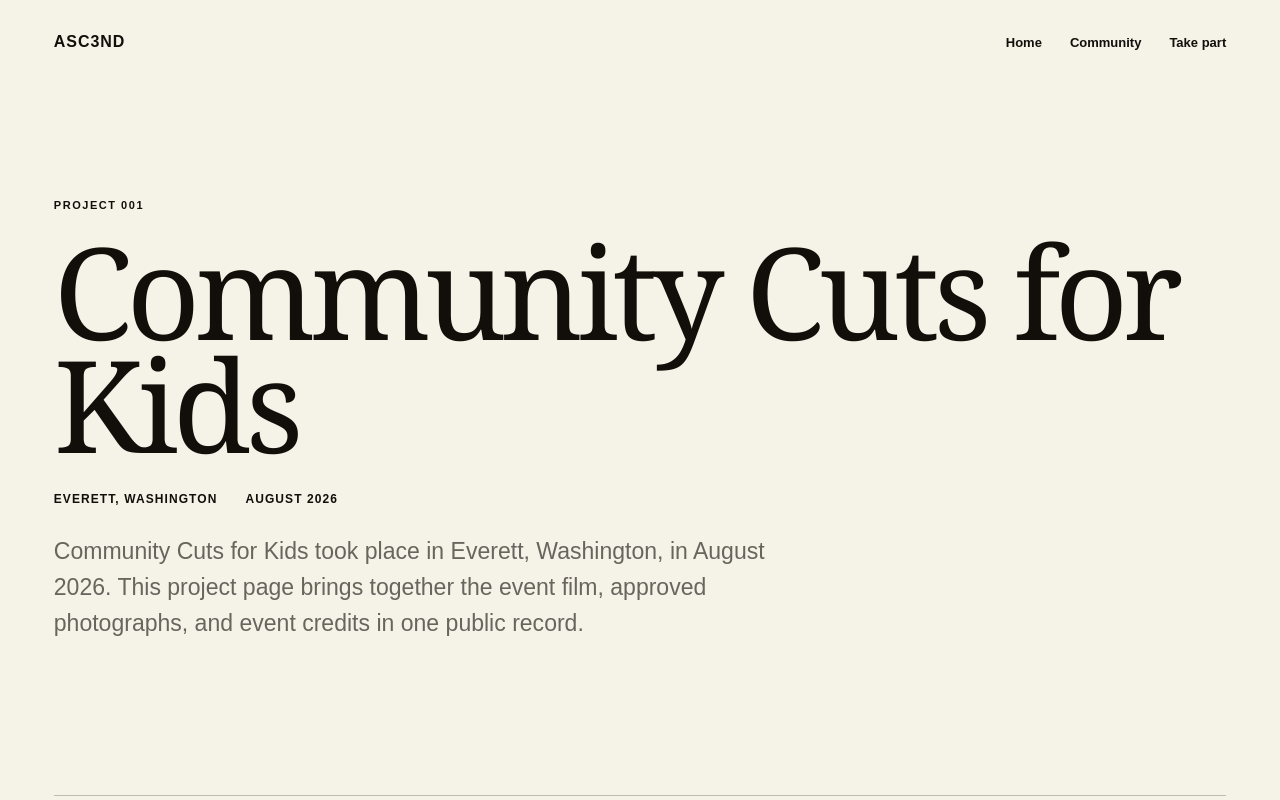
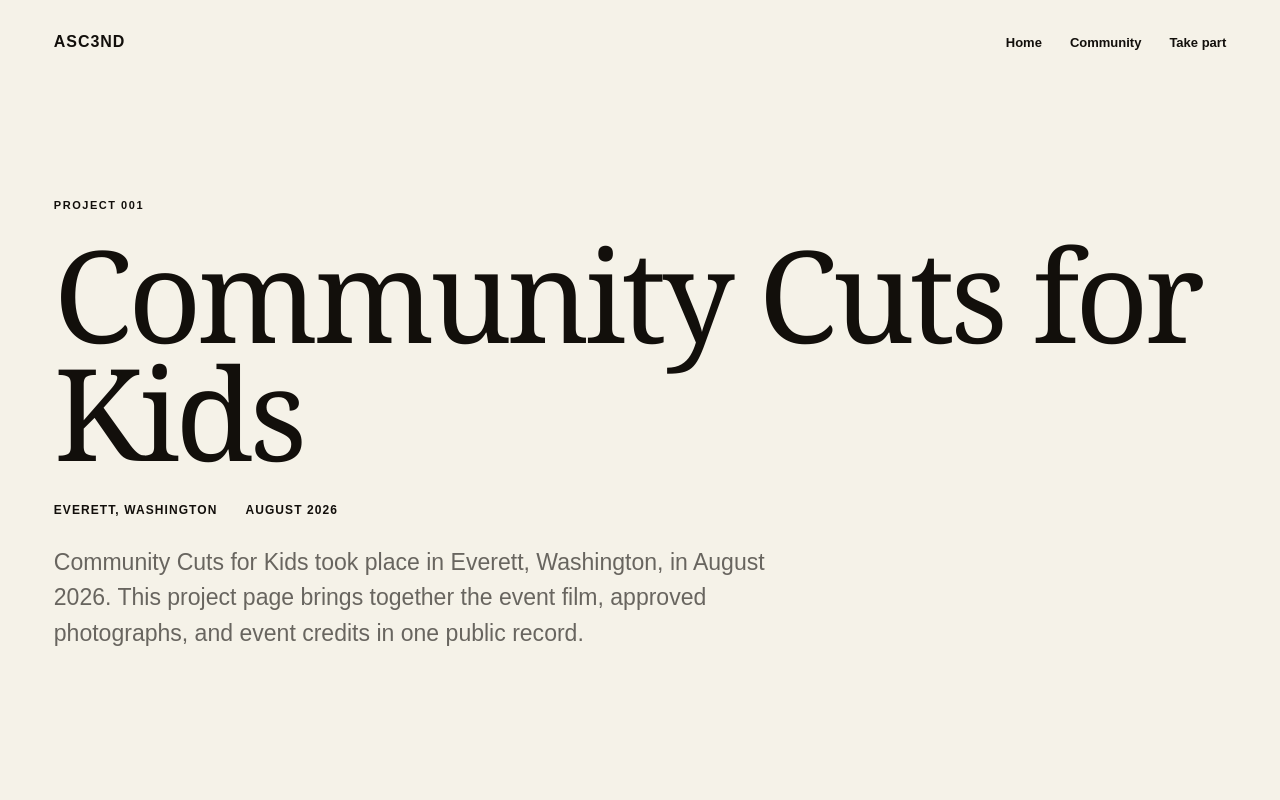
Before and after one commit to executiveusa/asc3nd-brand-site, a Next.js app: page /projects/community-cuts in a window 1280 px wide. Shown: the top 800 px of the page. Built offline with nearby package versions, Linux system fonts and the light colour scheme.

Commit message:
Relax Community Cuts hero typography

```diff
--- a/app/projects/community-cuts/project.css
+++ b/app/projects/community-cuts/project.css
@@ -1,6 +1,6 @@
 .project-page { background: var(--paper); color: var(--ink); }
 .project-hero { padding: clamp(70px, 9vw, 130px) 0 clamp(90px, 12vw, 170px); }
-.project-hero h1 { max-width: 1180px; margin-bottom: 32px; font-size: clamp(4rem, 10vw, 10rem); line-height: .88; }
+.project-hero h1 { max-width: 1180px; margin-bottom: 32px; font-size: clamp(4rem, 10vw, 10rem); line-height: .92; letter-spacing: -.035em; }
 .project-meta { display: flex; flex-wrap: wrap; gap: 10px 28px; margin-bottom: 28px; }
 .project-meta p { margin: 0; font-size: 12px; font-weight: 700; letter-spacing: .09em; text-transform: uppercase; }
 .project-summary { max-width: 760px; margin: 0; color: var(--muted); font-size: clamp(1.1rem, 1.8vw, 1.45rem); line-height: 1.55; }
```
